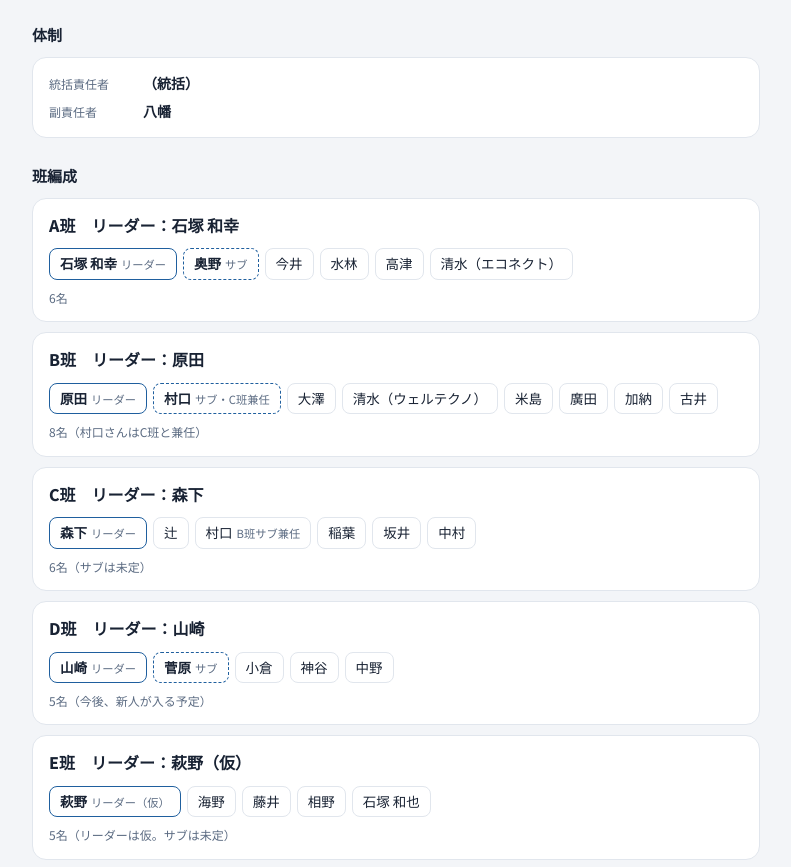
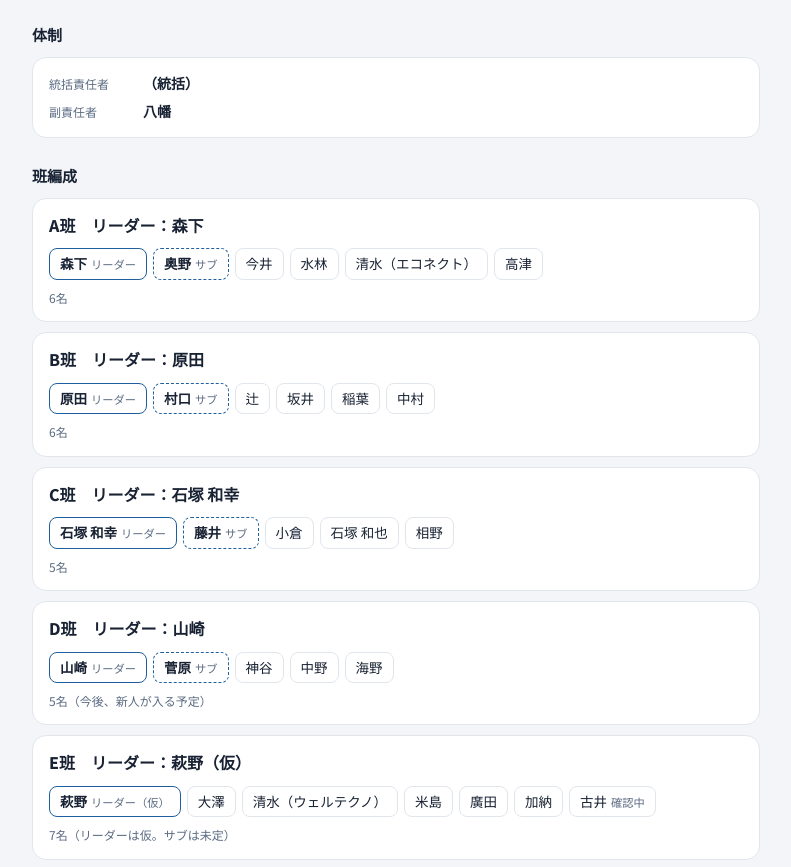
Before and after one commit to tkitagawa-sys/-, a plain HTML site: page team-plan.html in a window 1280 px wide. Shown: the part 79-946 px from the top of the page, without its empty margins (244-1035 px from the left). Drawn offline with Linux system fonts and the light colour scheme.

Commit message:
班編成を再編（A班森下・B班原田・C班石塚・D班山崎・E班萩野）
Co-Authored-By: Claude Opus 5.5 <noreply@anthropic.com>
Claude-Session: https://claude.ai/code/session_01KuW6aRXuWRK6AfPZFRzoPP

```diff
--- a/team-plan.html
+++ b/team-plan.html
@@ -59,14 +59,14 @@
   <h2>班編成</h2>
 
   <div class="card">
-    <div class="team-head"><h3>A班　リーダー：石塚 和幸</h3></div>
+    <div class="team-head"><h3>A班　リーダー：森下</h3></div>
     <ul class="people">
-      <li class="lead">石塚 和幸<small>リーダー</small></li>
+      <li class="lead">森下<small>リーダー</small></li>
       <li class="sub">奥野<small>サブ</small></li>
       <li>今井</li>
       <li>水林</li>
+      <li>清水（エコネクト）</li>
       <li>高津</li>
-      <li>清水（エコネクト）</li>
     </ul>
     <div class="cnt" style="margin-top:8px">6名</div>
   </div>
@@ -75,28 +75,25 @@
     <div class="team-head"><h3>B班　リーダー：原田</h3></div>
     <ul class="people">
       <li class="lead">原田<small>リーダー</small></li>
-      <li class="sub">村口<small>サブ・C班兼任</small></li>
-      <li>大澤</li>
-      <li>清水（ウェルテクノ）</li>
-      <li>米島</li>
-      <li>廣田</li>
-      <li>加納</li>
-      <li>古井</li>
+      <li class="sub">村口<small>サブ</small></li>
+      <li>辻</li>
+      <li>坂井</li>
+      <li>稲葉</li>
+      <li>中村</li>
     </ul>
-    <div class="cnt" style="margin-top:8px">8名（村口さんはC班と兼任）</div>
+    <div class="cnt" style="margin-top:8px">6名</div>
   </div>
 
   <div class="card">
-    <div class="team-head"><h3>C班　リーダー：森下</h3></div>
+    <div class="team-head"><h3>C班　リーダー：石塚 和幸</h3></div>
     <ul class="people">
-      <li class="lead">森下<small>リーダー</small></li>
-      <li>辻</li>
-      <li>村口<small>B班サブ兼任</small></li>
-      <li>稲葉</li>
-      <li>坂井</li>
-      <li>中村</li>
+      <li class="lead">石塚 和幸<small>リーダー</small></li>
+      <li class="sub">藤井<small>サブ</small></li>
+      <li>小倉</li>
+      <li>石塚 和也</li>
+      <li>相野</li>
     </ul>
-    <div class="cnt" style="margin-top:8px">6名（サブは未定）</div>
+    <div class="cnt" style="margin-top:8px">5名</div>
   </div>
 
   <div class="card">
@@ -104,9 +101,9 @@
     <ul class="people">
       <li class="lead">山崎<small>リーダー</small></li>
       <li class="sub">菅原<small>サブ</small></li>
-      <li>小倉</li>
       <li>神谷</li>
       <li>中野</li>
+      <li>海野</li>
     </ul>
     <div class="cnt" style="margin-top:8px">5名（今後、新人が入る予定）</div>
   </div>
@@ -115,23 +112,25 @@
     <div class="team-head"><h3>E班　リーダー：萩野（仮）</h3></div>
     <ul class="people">
       <li class="lead">萩野<small>リーダー（仮）</small></li>
-      <li>海野</li>
-      <li>藤井</li>
-      <li>相野</li>
-      <li>石塚 和也</li>
+      <li>大澤</li>
+      <li>清水（ウェルテクノ）</li>
+      <li>米島</li>
+      <li>廣田</li>
+      <li>加納</li>
+      <li>古井<small>確認中</small></li>
     </ul>
-    <div class="cnt" style="margin-top:8px">5名（リーダーは仮。サブは未定）</div>
+    <div class="cnt" style="margin-top:8px">7名（リーダーは仮。サブは未定）</div>
   </div>
 
   <div class="card">
-    <div class="cnt">合計：副責任者の八幡さんを含めて30名（村口さんの兼任は1名として数えています）</div>
+    <div class="cnt">合計：副責任者の八幡さんを含めて30名</div>
   </div>
 
   <h2>運営ルール（提案）</h2>
   <div class="card">
     <ul class="notes">
       <li><b>月1回のリーダー会議</b>（統括、副責任者、各班のリーダーとサブ）：ヒヤリハットや事故を共有し、全体の対策を決める。</li>
-      <li><b>D班は新人の受け入れ班</b>：今後、新人が入る予定。小倉さん・神谷さんの車輌で添乗指導から始め、山崎さん（リーダー）と菅原さん（サブ）で分担して見る。1人が受け持つ新人は2名までを目安にする。車輌がまだない山崎さん・中野さん・新人の乗る車輌も先に決めておく。</li>
+      <li><b>D班は新人の受け入れ班</b>：今後、新人が入る予定。神谷さんの車輌で添乗指導から始め、山崎さん（リーダー）と菅原さん（サブ）で分担して見る。1人が受け持つ新人は2名までを目安にする。車輌がまだない山崎さん・中野さん・新人の乗る車輌も先に決めておく。</li>
       <li><b>役割分担</b>：ユニック班のクレーン作業の指導は八幡さん、ウイング班と全体の事故対策は統括が担当。</li>
       <li><b>評価する指標</b>：事故件数、ヒヤリハットの報告件数（多いほど良い）、新人の添乗回数。</li>
     </ul>
```
